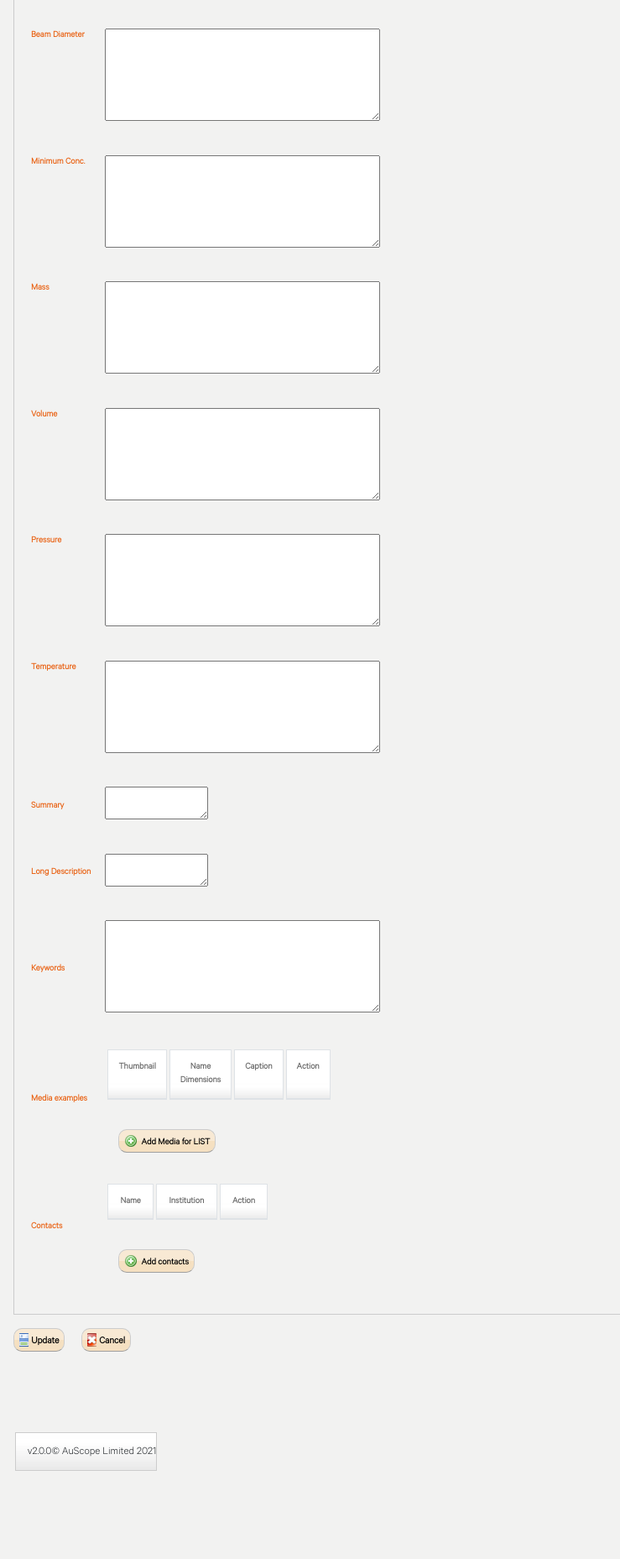
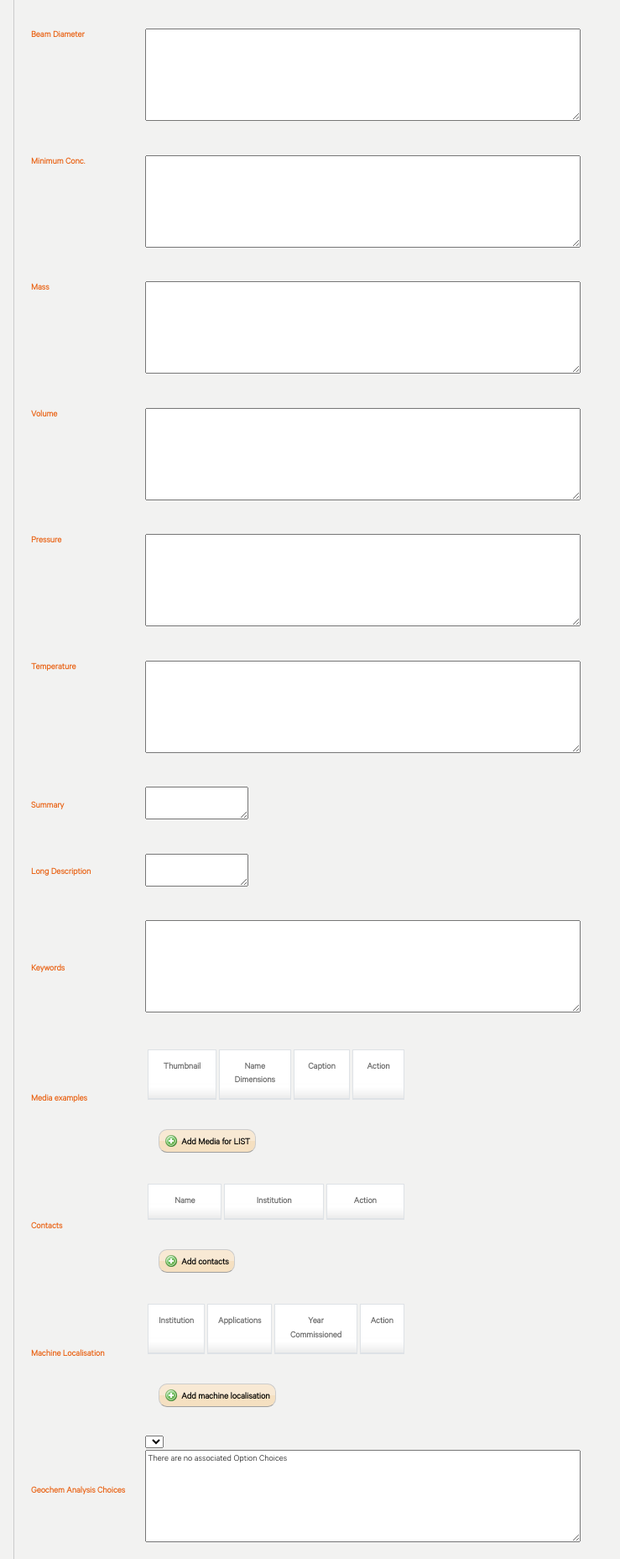
Before and after one commit to laughing0li/TechniqueFinder, a CodeIgniter app: page /database/index.php/techniques/validateEditTechnique/1 in a window 1280 px wide; the page is wider, and only the part inside the window is pictured. Shown: the part 1423-3280 px from the top of that part at 84% size, without its empty margins (0-739 px from the left). Before the commit the page ends 3175 px from the top of that part, so only its background shows below. Run offline with CodeIgniter, Linux system fonts and the light colour scheme; a user stored in the database is signed in; data comes from the database, SQL or seed files in the repository; tables that the repository leaves empty hold one stand-in row (values such as "Sample post"); data that the repository does not hold is empty; some libraries are stand-ins or nearby versions.

Commit message:
Start to insert selectors into Technique admin page

```diff
--- a/application/controllers/Techniques.php
+++ b/application/controllers/Techniques.php
@@ -338,10 +338,14 @@ class Techniques extends CI_Controller
      */
     function edit($x)
     {
+        // These are complete lists that the user can choose from when adding new things to techniques
         $data['media_list'] = $this->Techniques_model->getTechniqueDataAll();
         $data['contact_list'] = $this->Techniques_model->getContactList();
         $data['case_list'] = $case_list = $this->Techniques_model->getCaseList();
         $data['references_list'] = $this->Techniques_model->getReferencesList();
+        $data['metadata_list'] = $this->Techniques_model->getMetadataList();
+        $data['elements_list'] = $this->Techniques_model->getElementsList();
+        $data['option_choices_list'] = $this->Techniques_model->getOptionChoicesList();
 
         // Get data for Technique
 
@@ -372,6 +376,12 @@ class Techniques extends CI_Controller
         $getCaseItems = $this->Techniques_model->getCaseItems($x);
         $referenceItems = $this->Techniques_model->getReferencesItems($x);
 
+        $localisationItems = $this->Techniques_model->getLocalisationItems($x);
+
+        $data['option_choices'] = $this->Techniques_model->getOptionChoices($x);
+        $data['metadata'] = $this->Techniques_model->getMetadata($x);
+        $data['elements'] = $this->Techniques_model->getElements($x);
+
 
         if(isset($media_items[0]['media_id'])){$media_items = $media_items[0]['media_id'];}else{$media_items='';}
         $data['media_items_selected_hidden'] = $media_items;
@@ -380,6 +390,7 @@ class Techniques extends CI_Controller
         $data['contact_items_selected_hidden'] = $contact_items;
         $data['case_items_selected_hidden'] = $getCaseItems;
         $data['references_items_selected_hidden'] = $referenceItems;
+        $data['localisationItems'] = $localisationItems;
 
         $this->load->view('Techniques/edit', $data);
     }
--- a/application/models/Techniques_model.php
+++ b/application/models/Techniques_model.php
@@ -55,6 +55,29 @@ class Techniques_model extends MY_Model
         $result = $this->db->get('review')->result();
         return $result;
     }
+
+    /**
+     * Return a list of all possible kinds of metadata
+     */
+    function getMetadataList(){
+        return $result = $this->db->distinct()->get('technique_metadata')->result();
+    }
+
+    /**
+     * Return a list of all possible geochemical analysis option choices
+     */
+    function getOptionChoicesList() {
+        return $this->db->query('select distinct name, type, science from option_choice')->result();
+    }
+
+    /**
+     * Return a list of element_set_id & all the element symbols concatenated into one column
+     * array('id' => '3', 'symbols' => 'Mg,Si,Be')
+     */
+    function getElementsList() {
+        return $this->db->query("select es.id, group_concat(e.symbol) as symbols from elements e, elements_set es, elements_elements_set ees where ees.elements_id = e.id and ees.elements_set_id = es.id group by id")->result_array();
+    }
+
 
     function save_new_technique($technique_name,$alternative_names,$short_description,$long_description,$keywords,$list_media_items,$output_media_items,$instrument_media_items,$contact_items,$case_studies_list, $references_items, $extras)
     {
@@ -357,6 +380,12 @@ class Techniques_model extends MY_Model
         return($reference_items);
     }
 
+
+    /*
+     * Returns an array of year commissioned, applications for a technique
+     *
+     * @param $technique_id
+     */
     function getLocalisationItems($technique_id) {
         $query = $this->db->query("SELECT localisation.yr_commissioned, localisation.applications from localisation where technique_id=".$technique_id.";");
         $ret_list = array();
@@ -373,6 +402,13 @@ class Techniques_model extends MY_Model
         return($ret_list);
     }
 
+
+    /*
+     * Returns an array of location data for a technique: centre name, institution, address, state, email, telephone
+     *   & name given a technique_id
+     *
+     * @param $technique_id
+     */
     function getLocationItems($technique_id) {
         $query = $this->db->query("SELECT location.center_name, location.institution, location.address, location.state, contact.email, contact.telephone, contact.name from location, localisation, contact where location.id = localisation.location_id and localisation.technique_id = ".$technique_id." and contact.location_id = location.id;");
         $item_list = $query->result_array();
--- a/application/views/Techniques/edit.php
+++ b/application/views/Techniques/edit.php
@@ -476,6 +476,112 @@ if ($this->session->flashdata('error-warning-message')) {
         <tr>
             <td>&nbsp;</td>
         </tr>
+
+
+        <!-- APPLICATIONS & AGE -->
+        <tr>
+            <td class="tf-font-orange">Machine Localisation</td>
+            <td>&nbsp;&nbsp;</td>
+            <td>
+                <div class="table-responsive tf-font tf-font-size">
+                    <input type="hidden" id="localisation_items_selected_hidden" name="localisation_items_selected_hidden" value=""/>
+                    <table id="static_data" class="table table-bordered table-striped" style="width: 60%;float: left;">
+                        <thead>
+                        <tr class="table-headings tf-font-11 tf-font">
+                            <td>
+                                Institution
+                            </td>
+                            <td>
+                                Applications
+                            </td>
+                            <td>
+                                Year Commissioned
+                            </td>
+                            <td>
+                                Action
+                            </td>
+                        </tr>
+                        </thead>
+                        <tbody id="table_localisation_selected">
+
+                        </tbody>
+                    </table>
+                </div>
+                <div>
+                    <button type="button" id="add-localisation-submit" class="tf-button"">
+                    <span class="tf-database-add"></span>
+                    <span class="tf-font create-technique-dialog-button ">Add machine localisation</span>
+                    </button>
+                </div>
+            </td>
+        </tr>
+        <tr>
+            <td>&nbsp;</td>
+        </tr>
+
+
+
+
+        <!-- GEOCHEM ANALYSIS CHOICES -->
+        <tr>
+            <td class="tf-font-orange  ">Geochem Analysis Choices</td>
+            <td>&nbsp;&nbsp;&nbsp;&nbsp;</td>
+            <td class="tf-font tf-font-size input-col">
+                <select>
+                <? foreach($option_choices_list as $option) {
+                      echo "<option value='". $option->id . "'>". $option->name . "&nbsp;" . $option->type . "&nbsp;" . $option->science . "</option>";
+                   }
+                ?>
+                </select>
+                <textarea class="tf-input-big" name="option_choices"><?php if (isset($option_choices)){foreach($option_choices as $o){
+                        echo "Name:&nbsp;". $o->name . "&nbsp;&nbsp;Type:&nbsp;". $o->type . "&nbsp;&nbsp;&nbsp;&nbsp;Science:&nbsp;" . $o->science;
+                    }}else{echo "There are no associated Option Choices";}?></textarea>
+            </td>
+        </tr>
+
+        <tr><td>&nbsp;</td></tr>
+
+        <!-- METADATA -->
+        <tr>
+            <td class="tf-font-orange  ">Metadata</td>
+            <td>&nbsp;&nbsp;&nbsp;&nbsp;</td>
+            <td class="tf-font tf-font-size input-col">
+                <select>
+                <? foreach ($metadata_list as $metadata) {
+                      echo "<option value='". $metadata->id . "'>". $metadata->category . "&nbsp;&nbsp;" . $metadata->category_type . "&nbsp;&nbsp;" . $metadata->analysis_type . "</option>";
+                   }
+                ?>
+                </select>
+                </br>
+                <?php  if (isset($metadata)){ ?>
+                Category:&nbsp;<input name="metadata-category" value="<?php echo $metadata->category; ?>"></input>
+                Category Type:&nbsp;<input name="metadata-category_type" value="<?php echo $metadata->category_type; ?>"></input>
+                Analysis Type:&nbsp;<input name="metadata-analysis_type" value="<?php echo $metadata->analysis_type; ?>"></input>
+                <?php } ?>
+            </td>
+        </tr>
+
+        <tr><td>&nbsp;</td></tr>
+
+        <!-- ELEMENTS -->
+        <tr>
+            <td class="tf-font-orange  ">Elements</td>
+            <td>&nbsp;&nbsp;&nbsp;&nbsp;</td>
+            <td class="tf-font tf-font-size input-col">
+                <select>
+                var_dump($elements_list);
+                <? foreach ($elements_list as $ele) {
+                      echo "<option value='". $ele['id'] . "'>". $ele['symbols'] . "</option>";
+                   }
+                ?>
+                </select>
+                <textarea class="tf-input-big" name="elements"><?php if (isset($elements)){foreach($elements as $e){
+                        echo $e->symbol . ",";
+                    }}else{echo "There are no associated Elements";}?></textarea>
+            </td>
+        </tr>
+
+        <tr><td>&nbsp;</td></tr>
 
 
         <!-- CASE STUDIES -->
@@ -1035,7 +1141,7 @@ if ($this->session->flashdata('error-warning-message')) {
     })
 
 
-    // Insturment List show and select
+    // Instrument List show and select
     $('#add-media-instrument-submit').click(function (e) {
         $('#media-instrument-table').empty();
 
```
